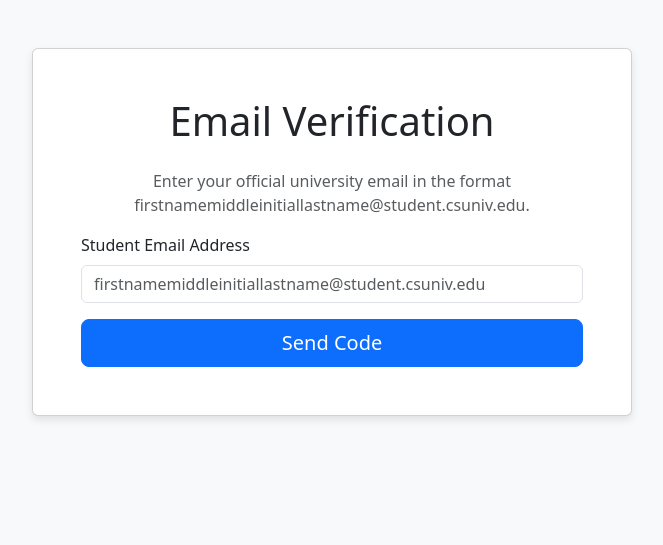
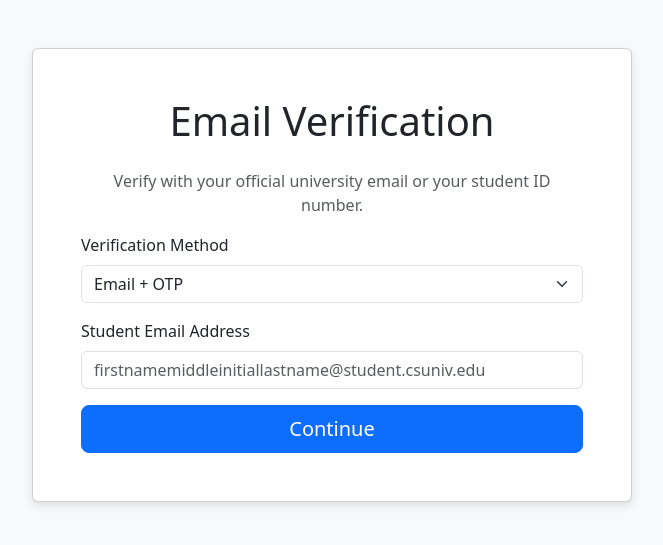
Before and after one commit to Shortballer2/csu-voting, a Flask app: page /verify_email in a window 1280 px wide. Shown: the part 56-601 px from the top of the page, without its empty margins (308-971 px from the left). Run offline with Flask 3, Linux system fonts and the light colour scheme; the visitor is signed in with stand-in values (Sample User, id 1).

Commit message:
Add student ID verification and separate voter tracking

```diff
--- a/app.py
+++ b/app.py
@@ -11,7 +11,7 @@ from functools import wraps
 from dotenv import load_dotenv
 
 # --- Database and App Setup ---
-from models import db, Student, Vote
+from models import db, Student, Vote, VoterRecord
 from sqlalchemy import func
 
 load_dotenv("csu-voting.env", override=True)
@@ -39,6 +39,7 @@ SMTP_PORT = int(os.getenv("SMTP_PORT", 587))
 ADMIN_USER = os.getenv("ADMIN_USER", "admin")
 ADMIN_PASS = os.getenv("ADMIN_PASS", "password")
 STUDENT_EMAIL_PATTERN = re.compile(r"^[a-z]+[a-z][a-z]+@student\.csuniv\.edu$")
+STUDENT_ID_PATTERN = re.compile(r"^\d{7,10}$")
 
 # --- Helper Functions ---
 def load_candidates():
@@ -117,7 +118,32 @@ def verify_email():
     if "year" not in session:
         return redirect(url_for("index"))
     if request.method == "POST":
-        email = request.form["email"].strip().lower()
+        verification_method = request.form.get("verification_method", "email")
+        if verification_method == "student_id":
+            student_id_number = request.form.get("student_id_number", "").strip()
+            if not STUDENT_ID_PATTERN.match(student_id_number):
+                flash("Enter a valid student ID number (7 to 10 digits).", "danger")
+                return redirect(url_for("verify_email"))
+            voter_record = VoterRecord.query.filter_by(
+                method="student_id",
+                identifier=student_id_number,
+            ).first()
+            if voter_record and voter_record.has_voted:
+                flash("This student ID number has already been used to vote.", "warning")
+                return redirect(url_for("verify_email"))
+            if not voter_record:
+                voter_record = VoterRecord(
+                    method="student_id",
+                    identifier=student_id_number,
+                    year=session["year"],
+                )
+                db.session.add(voter_record)
+                db.session.commit()
+            session["voter_record_id"] = voter_record.id
+            session.pop("otp", None)
+            session.pop("email", None)
+            return redirect(url_for("vote"))
+        email = request.form.get("email", "").strip().lower()
         if not STUDENT_EMAIL_PATTERN.match(email):
             flash(
                 "Use your CSU student email in this format: firstnamemiddleinitiallastname@student.csuniv.edu.",
@@ -129,12 +155,18 @@ def verify_email():
             student = Student(email=email, year=session["year"])
             db.session.add(student)
             db.session.commit()
-        if student.has_voted:
+        voter_record = VoterRecord.query.filter_by(method="email", identifier=email).first()
+        if voter_record and voter_record.has_voted:
             flash("This email address has already been used to vote.", "warning")
             return redirect(url_for("verify_email"))
+        if not voter_record:
+            voter_record = VoterRecord(method="email", identifier=email, year=session["year"])
+            db.session.add(voter_record)
+            db.session.commit()
         otp = str(random.randint(100000, 999999))
         session["otp"] = otp
         session["email"] = email
+        session["voter_record_id"] = voter_record.id
         try:
             send_otp_email(email, otp)
             return redirect(url_for("otp"))
@@ -159,12 +191,12 @@ def otp():
 @app.route("/vote", methods=["GET", "POST"])
 @login_required
 def vote():
-    email = session.get("email")
+    voter_record_id = session.get("voter_record_id")
     year = session.get("year")
-    if not email or not year:
+    if not voter_record_id or not year:
         return redirect(url_for("index"))
-    student = Student.query.filter_by(email=email).first()
-    if not student or student.has_voted:
+    voter_record = VoterRecord.query.filter_by(id=voter_record_id).first()
+    if not voter_record or voter_record.has_voted:
         return render_template("message.html", title="Already Voted", message="Your vote has already been recorded.")
     candidates = load_candidates()
     year_candidates = candidates.get(year, [])
@@ -180,14 +212,15 @@ def vote():
             flash("You must select at least one candidate to vote.", "warning")
             return redirect(url_for("vote"))
         for candidate_name in selected_candidates:
-            new_vote = Vote(student_id=student.id, candidate=candidate_name)
+            new_vote = Vote(candidate=candidate_name)
             db.session.add(new_vote)
-        student.has_voted = True
-        db.session.add(student)
+        voter_record.has_voted = True
+        db.session.add(voter_record)
         db.session.commit()
         session.pop("email", None)
         session.pop("year", None)
         session.pop("otp", None)
+        session.pop("voter_record_id", None)
         return render_template("success.html")
     return render_template("vote.html", candidates=year_candidates)
 
@@ -252,10 +285,14 @@ def delete_candidate():
 @admin_login_required
 def manual_vote():
     email = (request.form.get("email") or "").strip().lower()
+    student_id_number = (request.form.get("student_id_number") or "").strip()
     year = request.form.get("year")
 
-    if not email or not year:
-        flash("Email and Class Year are required.", "danger")
+    if not year:
+        flash("Class Year is required.", "danger")
+        return redirect(url_for("admin_dashboard"))
+    if not email and not student_id_number:
+        flash("Either student email or student ID number is required.", "danger")
         return redirect(url_for("admin_dashboard"))
 
     # Get checked candidates from the form
@@ -273,28 +310,40 @@ def manual_vote():
         flash("You must select at least one candidate to vote.", "warning")
         return redirect(url_for("admin_dashboard"))
 
-    student = Student.query.filter_by(email=email).first()
+    identifier = student_id_number or email
+    method = "student_id" if student_id_number else "email"
+    if method == "student_id" and not STUDENT_ID_PATTERN.match(student_id_number):
+        flash("Student ID number must be 7 to 10 digits.", "danger")
+        return redirect(url_for("admin_dashboard"))
+    if method == "email":
+        if not STUDENT_EMAIL_PATTERN.match(email):
+            flash("Enter a valid CSU student email.", "danger")
+            return redirect(url_for("admin_dashboard"))
+        student = Student.query.filter_by(email=email).first()
+        if not student:
+            student = Student(email=email, year=year)
+            db.session.add(student)
 
-    if not student:
-        student = Student(email=email, year=year)
-        db.session.add(student)
+    voter_record = VoterRecord.query.filter_by(method=method, identifier=identifier).first()
+    if voter_record and voter_record.has_voted:
+        flash(f"Voter '{identifier}' has already voted.", "warning")
+        return redirect(url_for("admin_dashboard"))
+    if not voter_record:
+        voter_record = VoterRecord(method=method, identifier=identifier, year=year)
+        db.session.add(voter_record)
         db.session.flush()
-
-    if student.has_voted:
-        flash(f"Student '{email}' has already voted.", "warning")
-        return redirect(url_for("admin_dashboard"))
 
     # Record the votes
     for candidate_name in selected_candidates:
-        new_vote = Vote(student_id=student.id, candidate=candidate_name)
+        new_vote = Vote(candidate=candidate_name)
         db.session.add(new_vote)
 
-    student.has_voted = True
-    db.session.add(student)
+    voter_record.has_voted = True
+    db.session.add(voter_record)
 
     db.session.commit()
 
-    flash(f"Successfully cast {len(selected_candidates)} vote(s) on behalf of '{email}'.", "success")
+    flash(f"Successfully cast {len(selected_candidates)} vote(s) on behalf of '{identifier}'.", "success")
     return redirect(url_for("admin_dashboard"))
 
 @app.route("/results")
--- a/templates/admin_dashboard.html
+++ b/templates/admin_dashboard.html
@@ -72,7 +72,11 @@
             <div class="row g-3">
                 <div class="col-md-6">
                     <label for="email" class="form-label">Student Email</label>
-                    <input type="email" name="email" id="email" class="form-control" placeholder="student_email@student.csuniv.edu" required>
+                    <input type="email" name="email" id="email" class="form-control" placeholder="student_email@student.csuniv.edu">
+                </div>
+                <div class="col-md-6">
+                    <label for="student_id_number" class="form-label">Student ID Number (optional alternative)</label>
+                    <input type="text" name="student_id_number" id="student_id_number" class="form-control" placeholder="7 to 10 digits" pattern="\d{7,10}">
                 </div>
                 <div class="col-md-6">
                     <label for="manual_vote_year" class="form-label">Class Year</label>
--- a/templates/verify_email.html
+++ b/templates/verify_email.html
@@ -5,16 +5,43 @@
 <div class="card content-card">
     <div class="card-body">
         <h1 class="card-title text-center mb-4">Email Verification</h1>
-        <p class="text-center text-muted">Enter your official university email in the format firstnamemiddleinitiallastname@student.csuniv.edu.</p>
+        <p class="text-center text-muted">Verify with your official university email or your student ID number.</p>
         <form method="post">
             <div class="mb-3">
+                <label for="verification_method" class="form-label">Verification Method</label>
+                <select class="form-select" id="verification_method" name="verification_method">
+                    <option value="email" selected>Email + OTP</option>
+                    <option value="student_id">Student ID Number</option>
+                </select>
+            </div>
+            <div class="mb-3">
                 <label for="email" class="form-label">Student Email Address</label>
-                <input type="email" class="form-control" id="email" name="email" placeholder="firstnamemiddleinitiallastname@student.csuniv.edu" pattern="[A-Za-z]{5,}@student\.csuniv\.edu" required>
+                <input type="email" class="form-control" id="email" name="email" placeholder="firstnamemiddleinitiallastname@student.csuniv.edu" pattern="[A-Za-z]{5,}@student\.csuniv\.edu">
+            </div>
+            <div class="mb-3 d-none" id="student-id-group">
+                <label for="student_id_number" class="form-label">Student ID Number</label>
+                <input type="text" class="form-control" id="student_id_number" name="student_id_number" placeholder="7 to 10 digits" pattern="\d{7,10}">
             </div>
             <div class="d-grid">
-                <button type="submit" class="btn btn-primary btn-lg">Send Code</button>
+                <button type="submit" class="btn btn-primary btn-lg">Continue</button>
             </div>
         </form>
     </div>
 </div>
+<script>
+    const methodSelect = document.getElementById("verification_method");
+    const emailInput = document.getElementById("email");
+    const studentIdGroup = document.getElementById("student-id-group");
+    const studentIdInput = document.getElementById("student_id_number");
+
+    function toggleMethodFields() {
+        const isEmail = methodSelect.value === "email";
+        emailInput.required = isEmail;
+        studentIdInput.required = !isEmail;
+        studentIdGroup.classList.toggle("d-none", isEmail);
+    }
+
+    methodSelect.addEventListener("change", toggleMethodFields);
+    document.addEventListener("DOMContentLoaded", toggleMethodFields);
+</script>
 {% endblock %}
```
Also changed, not shown: models.py (+7 -1 lines).
